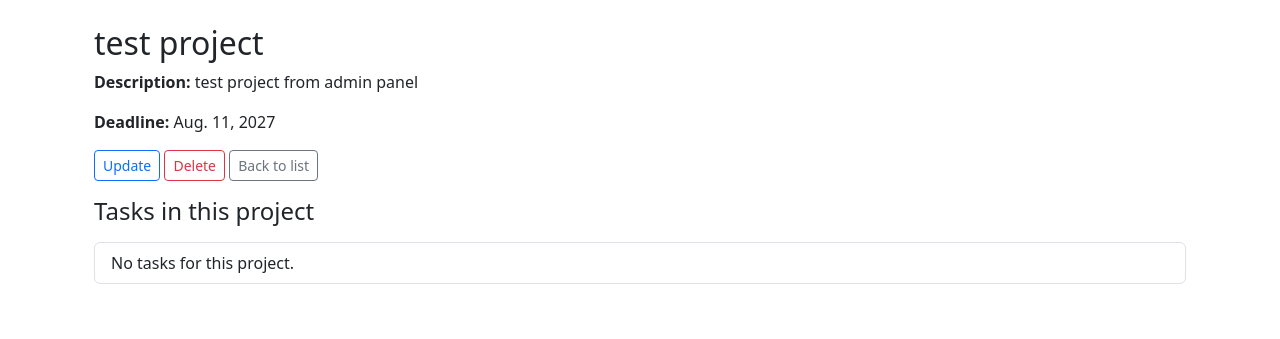
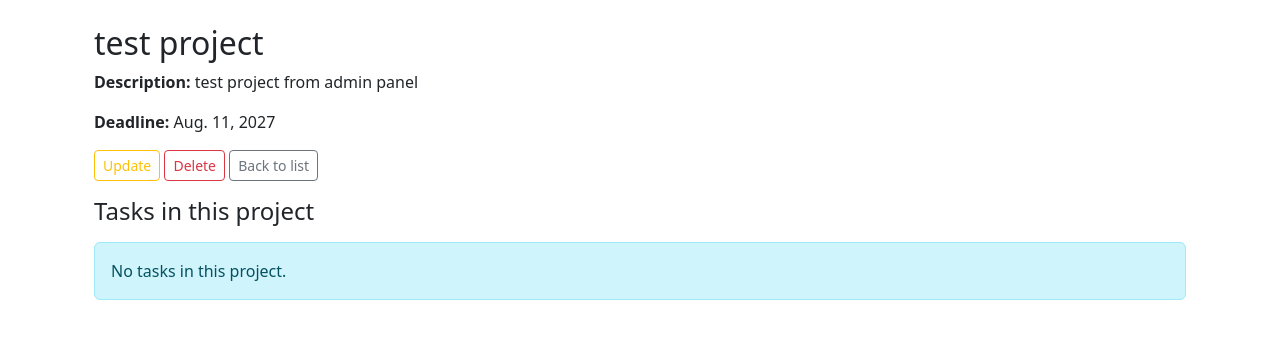
Before and after one commit to UrbanAstronaut88/it-project, a Django app: page /projects/1/ in a window 1280 px wide. Shown: the part 56-395 px from the top of the page. Run offline with Django 5.2, Linux system fonts and the light colour scheme; data comes from the database, SQL or seed files in the repository; some libraries are stand-ins or nearby versions.

Commit message:
style: project_detail.html fixed ‘Update, Delete, Back to list’ button styles

```diff
--- a/templates/main/project_detail.html
+++ b/templates/main/project_detail.html
@@ -12,25 +12,42 @@
   <p><strong>Deadline:</strong> {{ project.deadline }}</p>
 
   <div class="mb-3">
-    <a href="{% url 'main:project-update' project.pk %}" class="btn btn-sm btn-outline-primary">Update</a>
+    <a href="{% url 'main:project-update' project.pk %}" class="btn btn-sm btn-outline-warning">Update</a>
     <a href="{% url 'main:project-delete' project.pk %}" class="btn btn-sm btn-outline-danger">Delete</a>
     <a href="{% url 'main:project-list' %}" class="btn btn-sm btn-outline-secondary">Back to list</a>
   </div>
 
   <h4>Tasks in this project</h4>
-  <ul class="list-group mt-3">
-    {% for task in project.task_set.all %}
-      <li class="list-group-item d-flex justify-content-between align-items-center">
-        <div>
-          <a href="{% url 'main:task-detail' task.pk %}"><strong>{{ task.name }}</strong></a>
-          <p class="mb-1">{{ task.description|truncatewords:15 }}</p>
-          <small class="text-muted">Priority: {{ task.priority }} | Deadline: {{ task.deadline }}</small>
+
+  {% if project.task_set.all %}
+    <div class="row row-cols-1 row-cols-md-2 row-cols-lg-3 g-4 mt-2">
+      {% for task in project.task_set.all %}
+        <div class="col">
+          <div class="card h-100 shadow-sm">
+            <div class="card-body">
+              <h5 class="card-title">
+                <a href="{% url 'main:task-detail' task.pk %}" class="text-decoration-none">
+                  {{ task.name }}
+                </a>
+              </h5>
+              <h6 class="card-subtitle mb-2 text-muted">{{ task.status }}</h6>
+              <p class="card-text">{{ task.description|truncatewords:20 }}</p>
+              <p class="card-text">
+                <small class="text-muted">Priority: {{ task.priority }} | Deadline: {{ task.deadline }}</small>
+              </p>
+            </div>
+            <div class="card-footer d-flex justify-content-between">
+              <a href="{% url 'main:task-update' task.pk %}" class="btn btn-sm btn-outline-primary">Update</a>
+              <a href="{% url 'main:task-delete' task.pk %}" class="btn btn-sm btn-outline-danger">Delete</a>
+            </div>
+          </div>
         </div>
-        <span class="badge bg-{{ task.priority|lower }}">{{ task.priority }}</span>
-      </li>
-    {% empty %}
-      <li class="list-group-item">No tasks for this project.</li>
-    {% endfor %}
-  </ul>
+      {% endfor %}
+    </div>
+  {% else %}
+    <div class="alert alert-info mt-3" role="alert">
+      No tasks in this project.
+    </div>
+  {% endif %}
 </div>
 {% endblock %}
```
